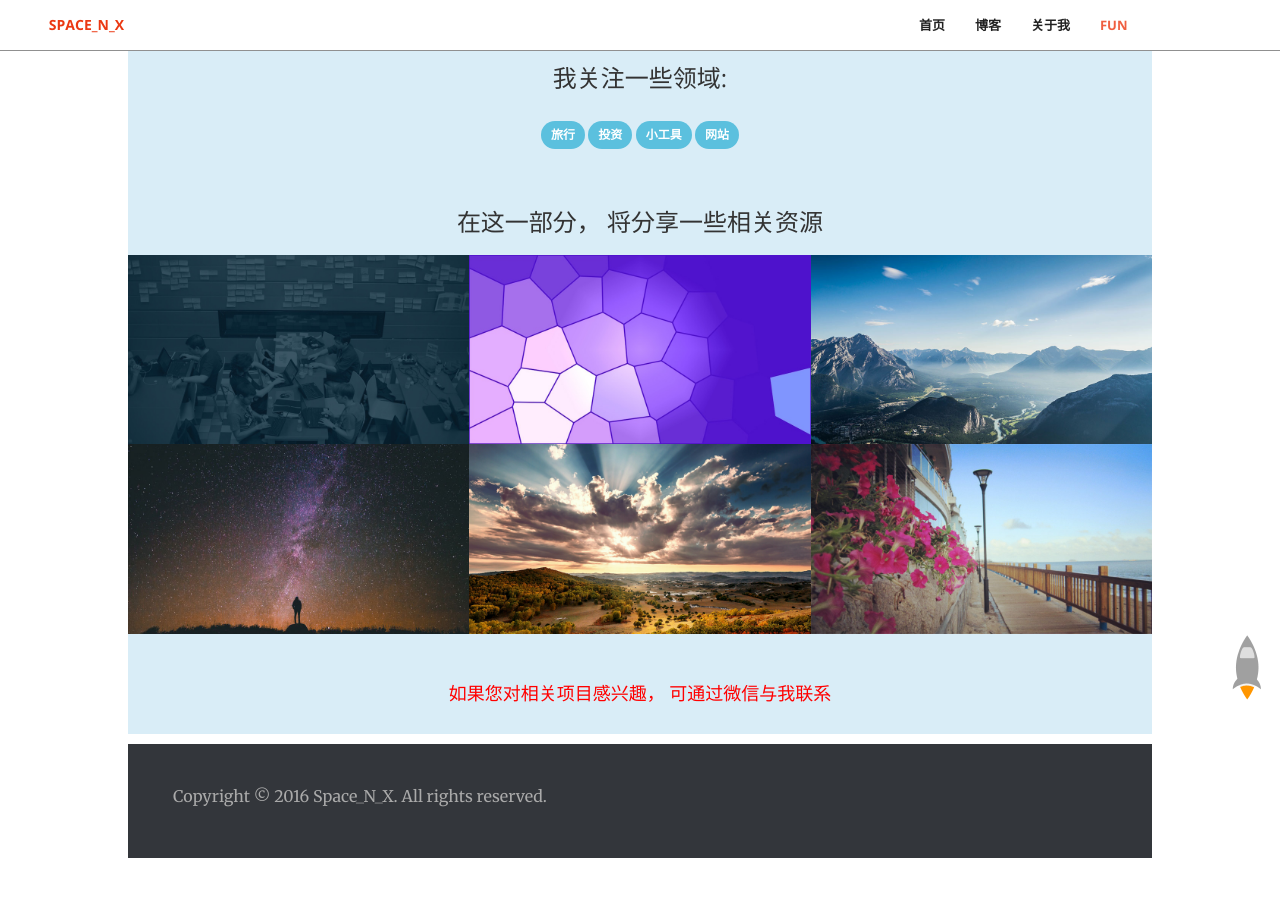
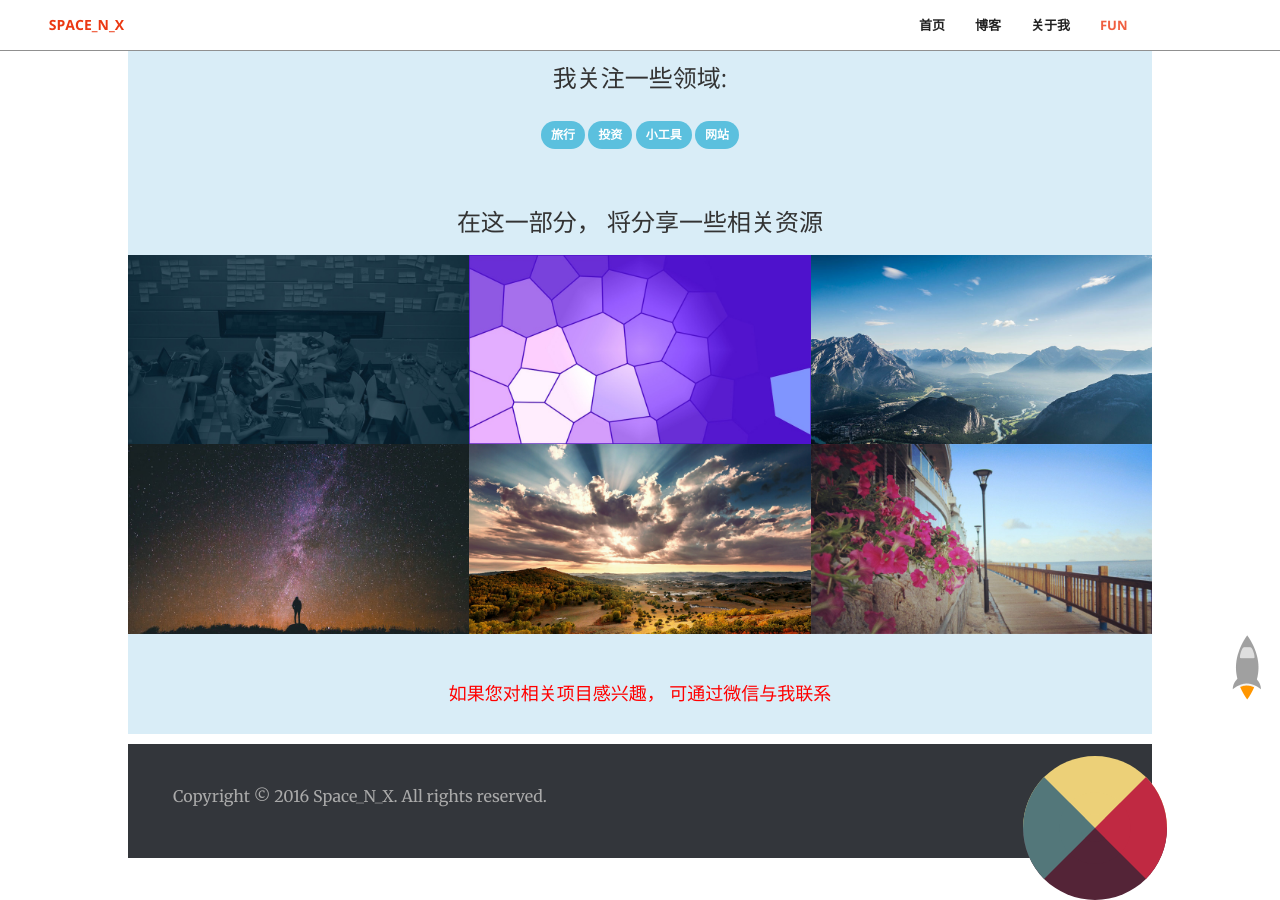
Before and after one commit to tcOops/hololens, a Jekyll site: the page built from index.html, in a window 1280 px wide and 900 px high, scrolled down 3591 px. Built offline with Jekyll 4.4.1, drawn with Linux system fonts in a browser that asks for light colours; Markdown is read by kramdown in place of the engine named in the settings; comment, search, counter and statistics services are not loaded; before the commit the page ends 4449 px from its top, so only the background shows below that.

Commit message:
add kuxuan xiaoguo

```diff
--- a/_includes/footer.html
+++ b/_includes/footer.html
@@ -5,6 +5,7 @@
       <div class="credit">
         <p>Copyright &copy; 2016 Space_N_X. All rights reserved.</p>
         <!-- <p>Powered by <a href="//hexo.io/" target="_blank">Hexo</a>. Theme by <a href="//github.com/ppoffice" target="_blank">PPOffice</a> Redesigned by <a href="http://barretlee.com/" target="_blank">barretlee</a></p> -->
+        <div class="loaders"> </div>
       </div>
     </div>
   </div>
--- a/css/main_.css
+++ b/css/main_.css
@@ -144,3 +144,26 @@ background:url('../img/bg12.png') no-repeat scroll top;
 background-attachment:fixed;
 background-size:100% 100%;
 }
+
+.loaders:before, .loaders:after {
+  position: absolute;
+  margin:0 0 0 72%;
+  border-radius: 50%;
+  border-style: solid;
+  border-top-color: #ECD078;
+  border-right-color: #C02942;
+  border-bottom-color: #542437;
+  border-left-color: #53777A;
+  content: '';
+  transform: translate(-50%, -50%);
+  animation: rotate 1.5s  infinite ease-in-out;
+}
+.loaders:before {
+  border-width: 8vh;
+}
+.loaders:after {
+  width: 8vh;
+  height: 8vh;
+  border-width: 2.5vh;
+  animation-direction: reverse;
+}
```
